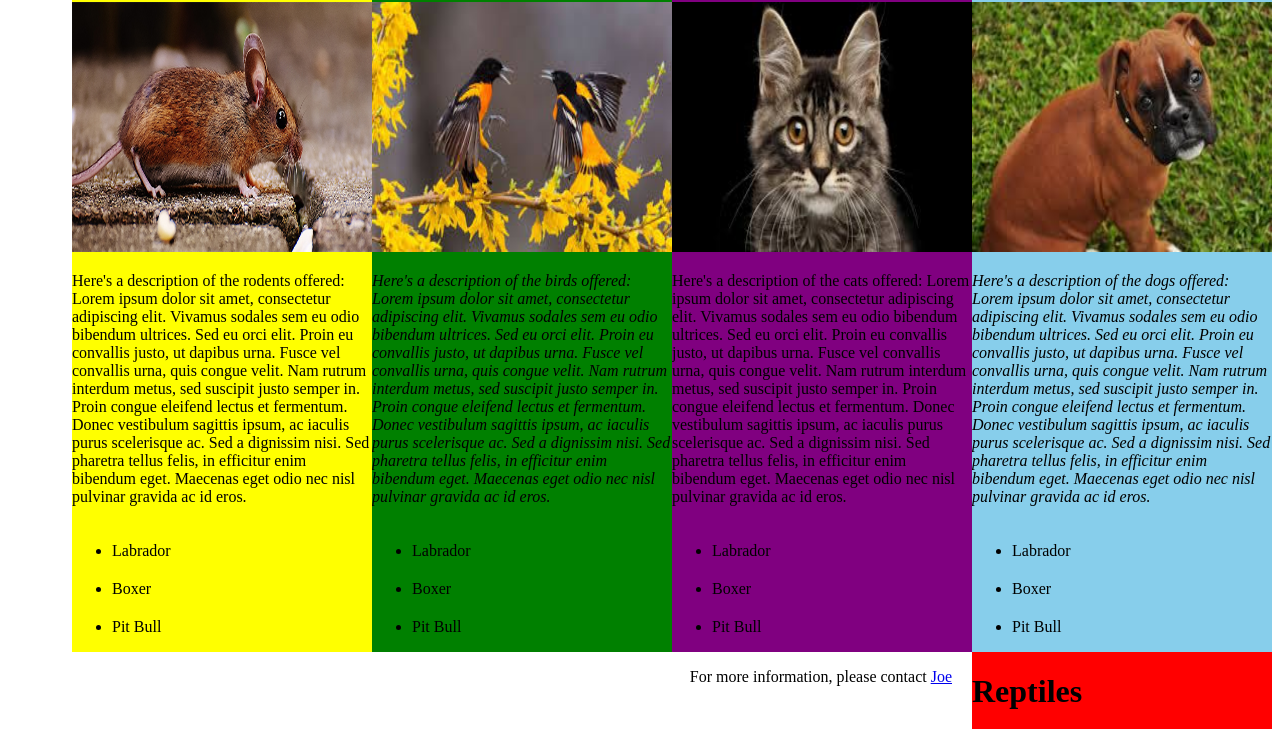
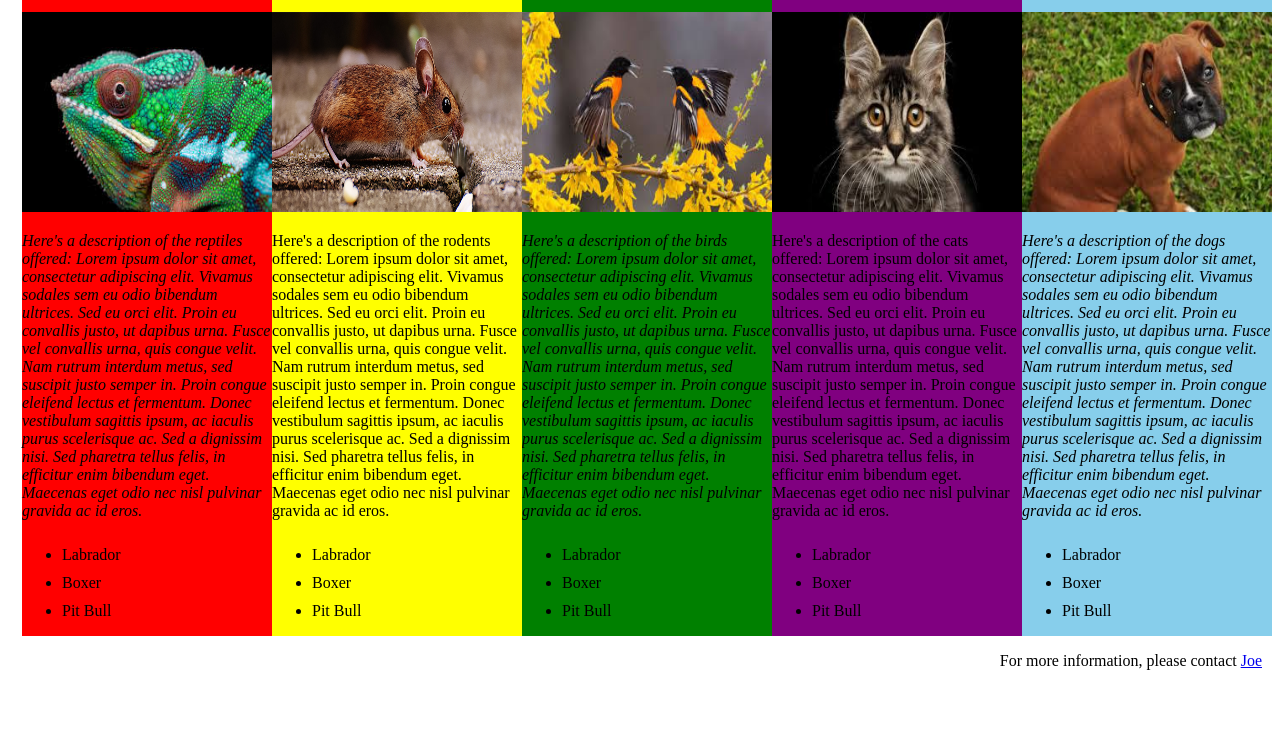
Before and after one commit to 3ntomasino/animal-shelter, a plain HTML site: page index.html in a window 1280 px wide. Shown: the part 86-815 px from the top of the page. Drawn offline with Linux system fonts and the light colour scheme.

Commit message:
add padding to h1, edit width of dogs, cats, birds, rodents, reptiles, add alt description to images

```diff
--- a/css/style.css
+++ b/css/style.css
@@ -1,10 +1,12 @@
 h1 {
-  font-weight: bolder;
+  font-weight: bold;
+  padding-top: 10px;
+  text-align: center;
 }
 
 .dogs{
   float: right;
-  width: 300px;
+  width: 250px;
   background-color: skyblue;
 }
 
@@ -13,12 +15,12 @@ h1 {
 }
 
 .dogs li{
-  padding-top: 20px;
+  padding-top: 10px;
 }
 
 .cats{
   float: right;
-  width: 300px;
+  width: 250px;
   background-color: purple;
 }
 
@@ -26,24 +28,24 @@ h1 {
   font-style: bold;
 }
 .cats li{
-  padding-top: 20px;
+  padding-top: 10px;
 }
 
 .birds{
   float: right;
-  width: 300px;
+  width: 250px;
   background-color: green;
 }
 .birds p{
   font-style: italic;
 }
 .birds li{
-  padding-top: 20px;
+  padding-top: 10px;
 }
 
 .rodents{
   float: right;
-  width: 300px;
+  width: 250px;
   background-color: yellow;
 
 }
@@ -51,12 +53,12 @@ h1 {
   font-style: bold;
 }
 .rodents li{
-  padding-top: 20px;
+  padding-top: 10px;
 }
 
 .reptiles{
   float: right;
-  width: 300px;
+  width: 250px;
   background-color: red;
 }
 
@@ -64,18 +66,18 @@ h1 {
   font-style: italic;
 }
 .reptiles li{
-  padding-top: 20px;
+  padding-top: 10px;
 }
 
 #email{
   float: right;
   text-align: center;
-  padding-right: 20px;
+  padding-right: 10px;
 }
 
 img{
-  width: 300px;
-  height: 250px;
+  width: 250px;
+  height: 200px;
 }
 
 @media screen and (max-width:768px) {
@@ -84,7 +86,7 @@ body{
 
 }
 p {
-  color:white
+  color: white;
 }
 .rodents p{
   color: green;
--- a/index.html
+++ b/index.html
@@ -55,7 +55,7 @@
       <li>Boxer</li>
       <li>Pit Bull</li>
     </ul>
-    </div>
-    <p id="email">For more information, please contact <a href="mailto:joe@example.com?subject=feedback">Joe</a></p>
+  </div>
+    <footer><p id="email">For more information, please contact <a href="mailto:joe@example.com?subject=feedback">Joe</a></p></footer>
   </body>
 </html>
```
